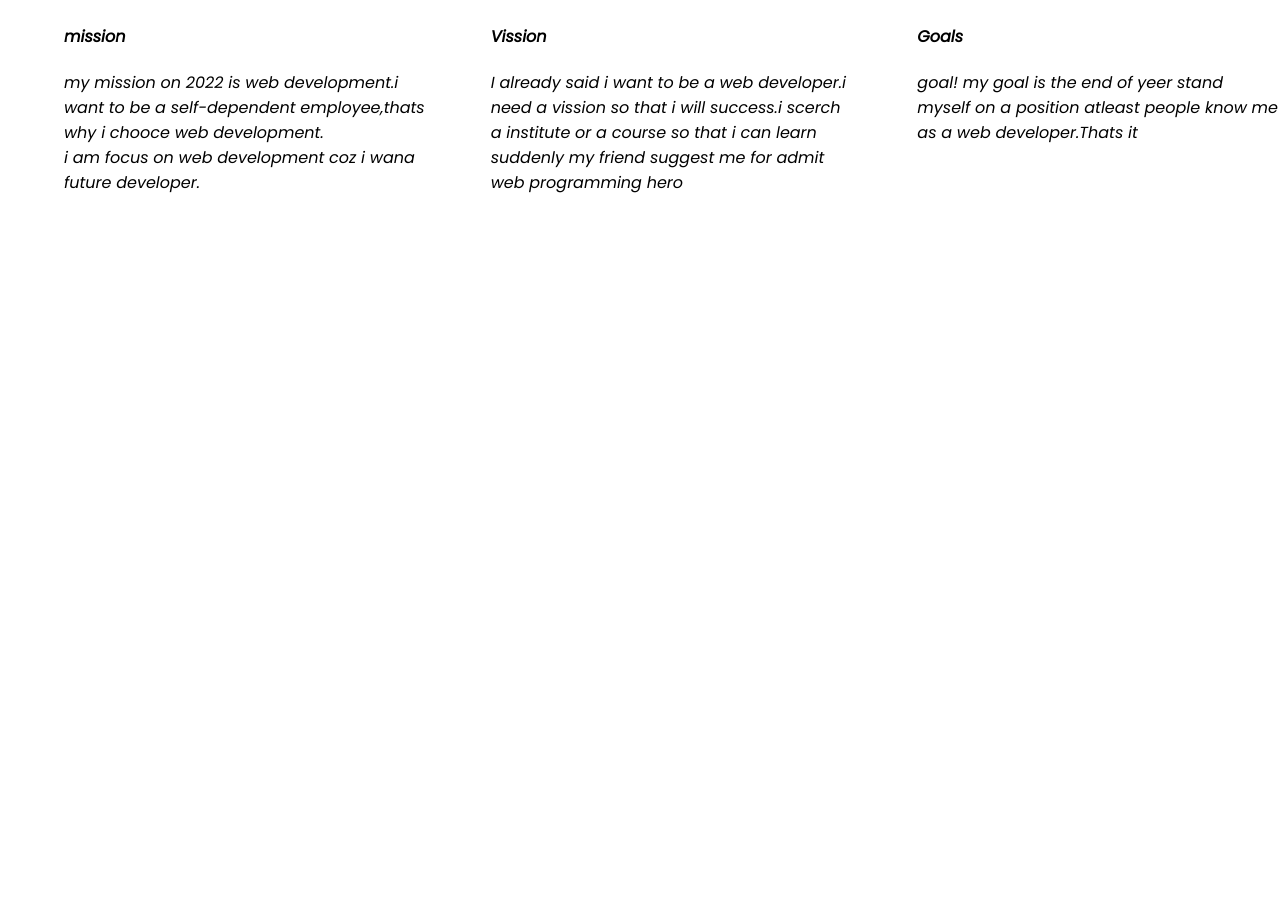
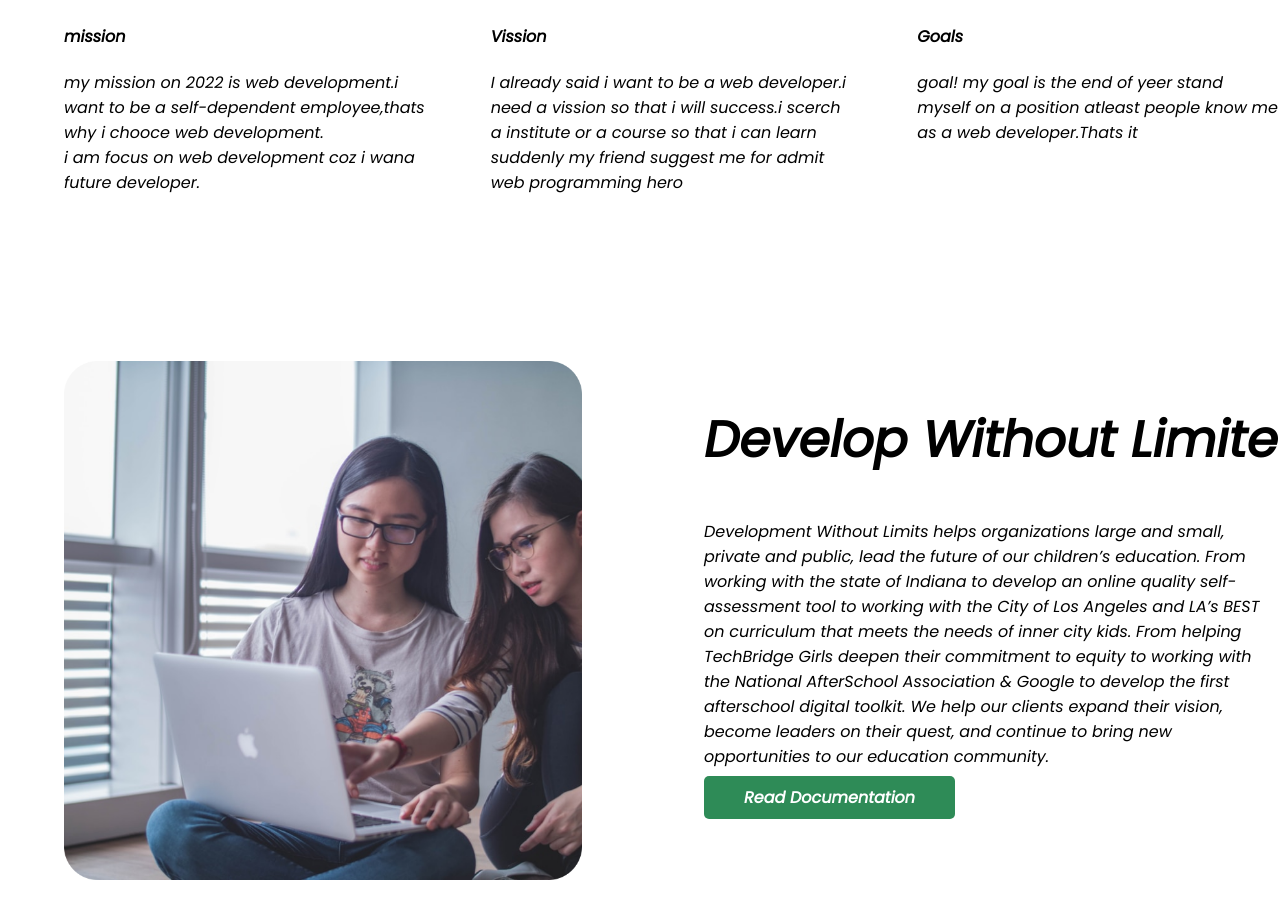
Before and after one commit to alvee00/My-MIssion-2022, a plain HTML site: page index.html in a window 1280 px wide. Shown: the part 770-1688 px from the top of the page. Before the commit the page ends 1131 px from the top, so only its background shows below. Drawn offline with Linux system fonts and the light colour scheme.

Commit message:
develop without limit added

```diff
--- a/index.html
+++ b/index.html
@@ -55,6 +55,26 @@
             </div>
         </div>
     </section>
+    <section class="Develop-without-limite flaxible-container">
+        <div class="half-width">
+            <img src="coding.png" alt="" srcset="">
+        </div>
+        <div class="half-width">
+            <h1>Develop Without Limite</h1>
+            <p>Development Without Limits helps organizations large and small, private and public, lead the future of
+                our children’s education.
+
+                From working with the state of Indiana to develop an online quality self-assessment tool to working with
+                the City of Los Angeles and LA’s BEST on curriculum that meets the needs of inner city kids. From
+                helping TechBridge Girls deepen their commitment to equity to working with the National AfterSchool
+                Association & Google to develop the first afterschool digital toolkit.
+
+                We help our clients expand their vision, become leaders on their quest, and continue to bring new
+                opportunities to our education community.</p>
+            <a class="link-button" target="-blank" href="https://www.linkedin.com/company/programminghero/">Read
+                Documentation</a>
+        </div>
+    </section>
 </body>
 
 </html>
--- a/style.css
+++ b/style.css
@@ -32,6 +32,3 @@ h1{
 h6{
     color: plum;
 }
-.mission{
-    background-image: url(illustrator-1.png);
-}
```
Also changed, not shown: coding.png (added), dream-bg.png (added).
